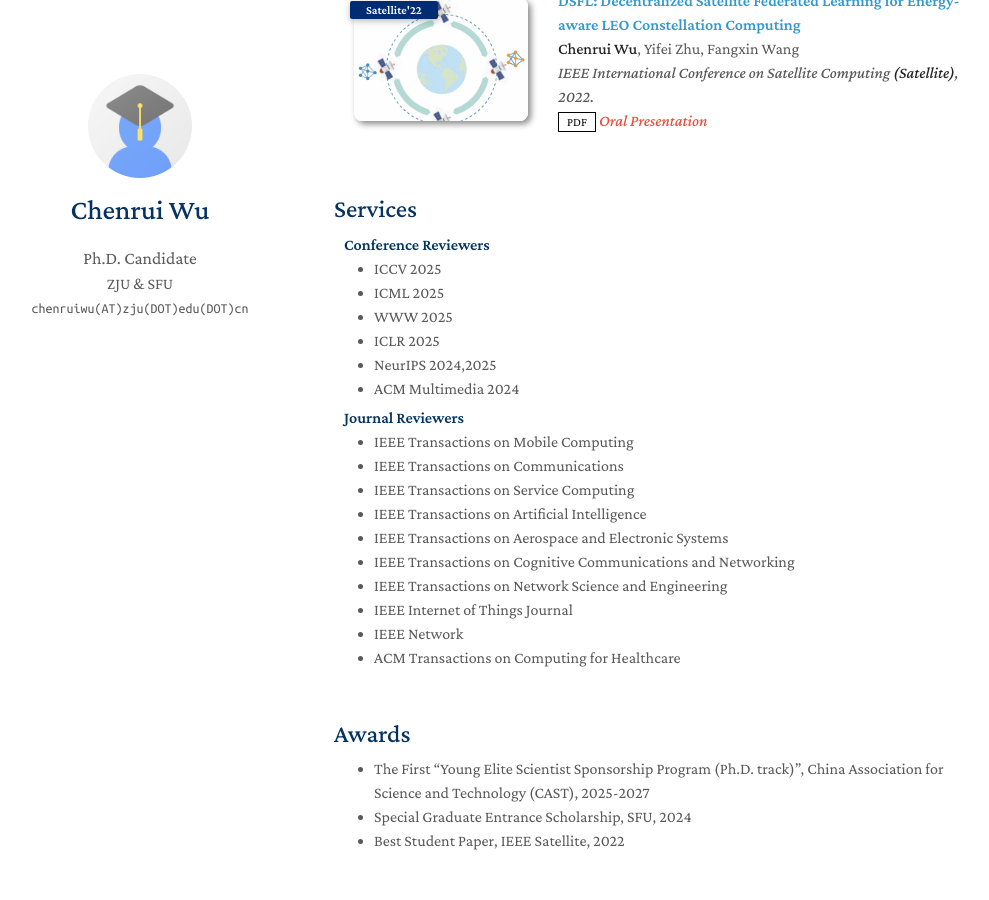
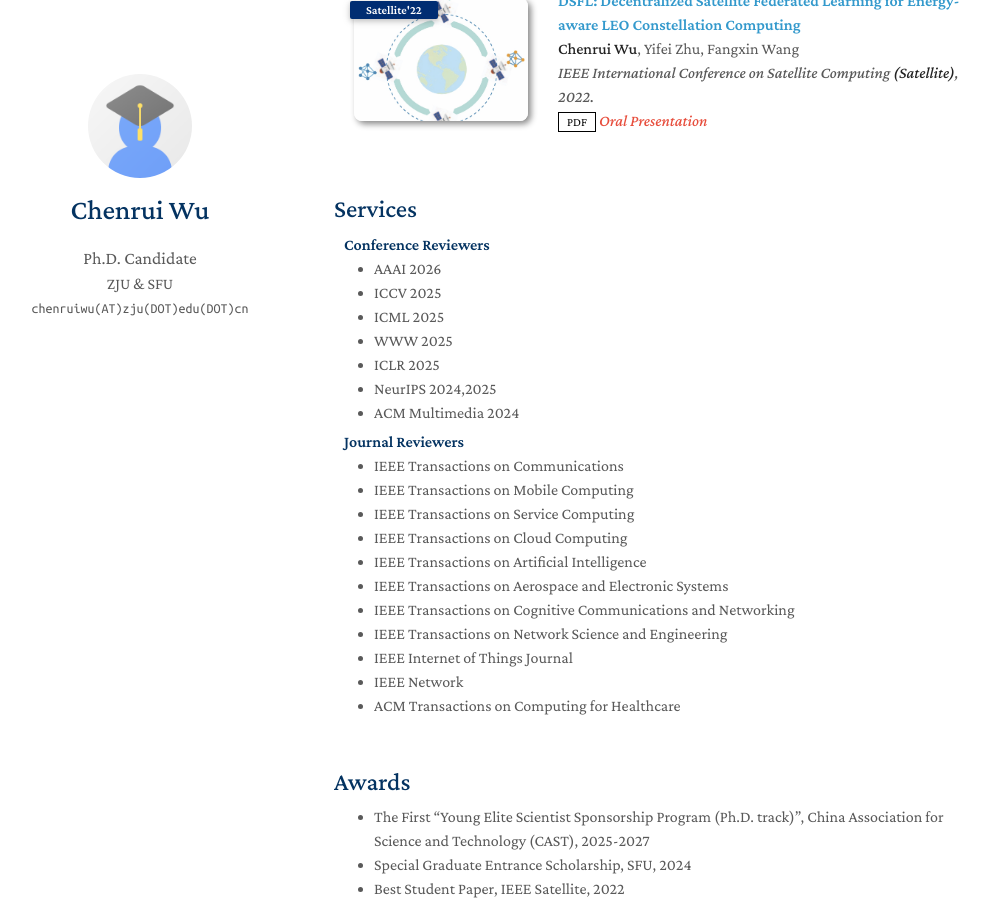
Before and after one commit to wuchenrui/wuchenrui.github.io, a Jekyll site: the page built from index.md, in a window 1280 px wide and 900 px high, scrolled down 2323 px. Shown: the whole window, without its empty margins (136-1125 px from the left). Built offline with Jekyll 4.4.1, drawn with Linux system fonts in a browser that asks for light colours; a style sheet for code colours, icons or effects is not loaded; our own code applies the rules of GitHub Pages for plain Markdown files.

Commit message:
Update services.md

```diff
--- a/_includes/services.md
+++ b/_includes/services.md
@@ -5,6 +5,7 @@
 <h4 style="margin:0 10px 0;">Conference Reviewers</h4>
 
 <ul style="margin:0 0 5px;">
+  <li>AAAI 2026</li>
   <li>ICCV 2025</li>
   <li>ICML 2025</li>
   <li>WWW 2025</li>
@@ -16,9 +17,10 @@
 <h4 style="margin:0 10px 0;">Journal Reviewers</h4>
 
 <ul style="margin:0 0 5px;">
+  <li>IEEE Transactions on Communications</li>
   <li>IEEE Transactions on Mobile Computing</li>
-  <li>IEEE Transactions on Communications</li>
   <li>IEEE Transactions on Service Computing</li>
+  <li>IEEE Transactions on Cloud Computing</li>
   <li>IEEE Transactions on Artificial Intelligence</li>
   <li>IEEE Transactions on Aerospace and Electronic Systems</li>
   <li>IEEE Transactions on Cognitive Communications and Networking</li>
```
